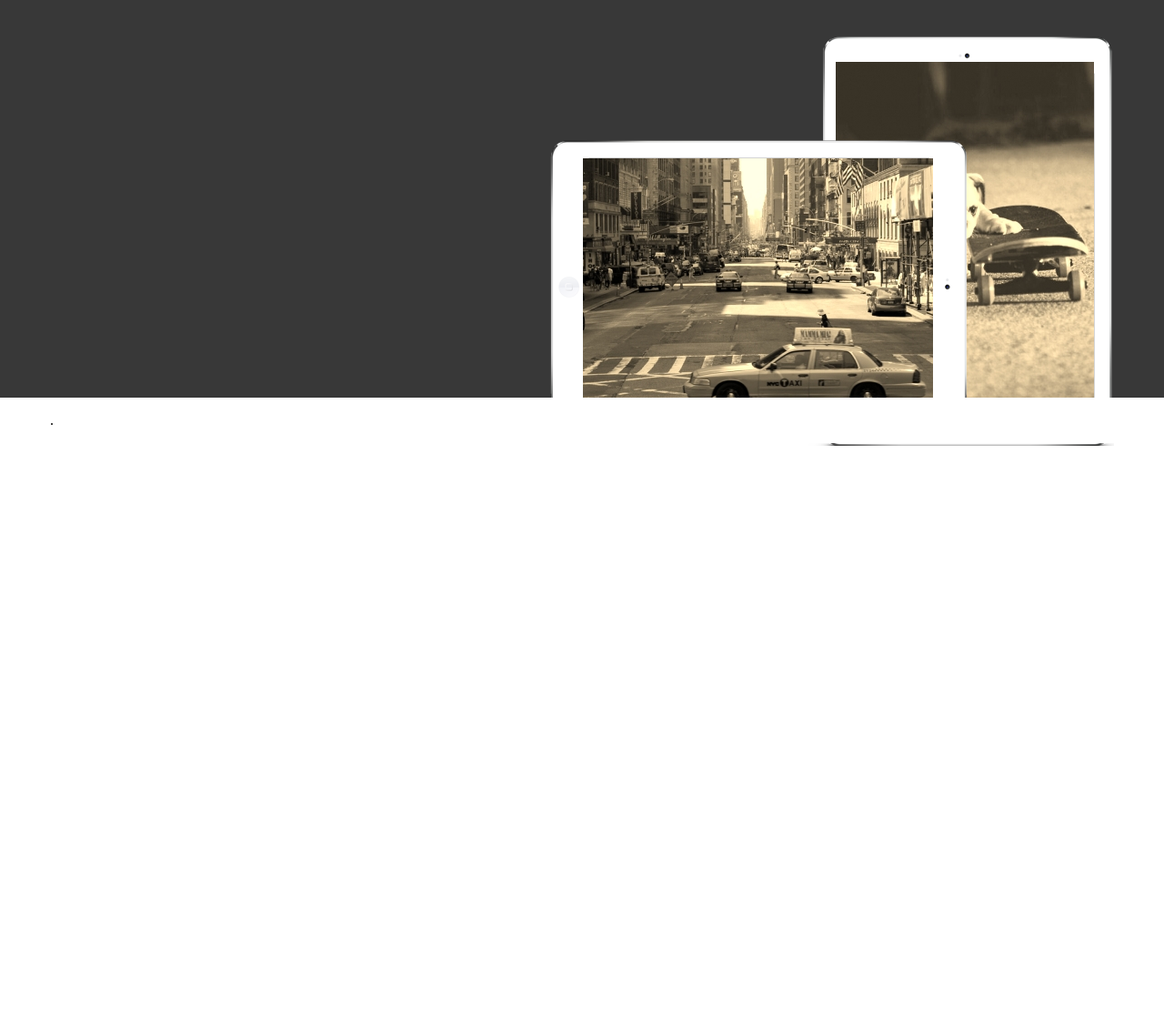
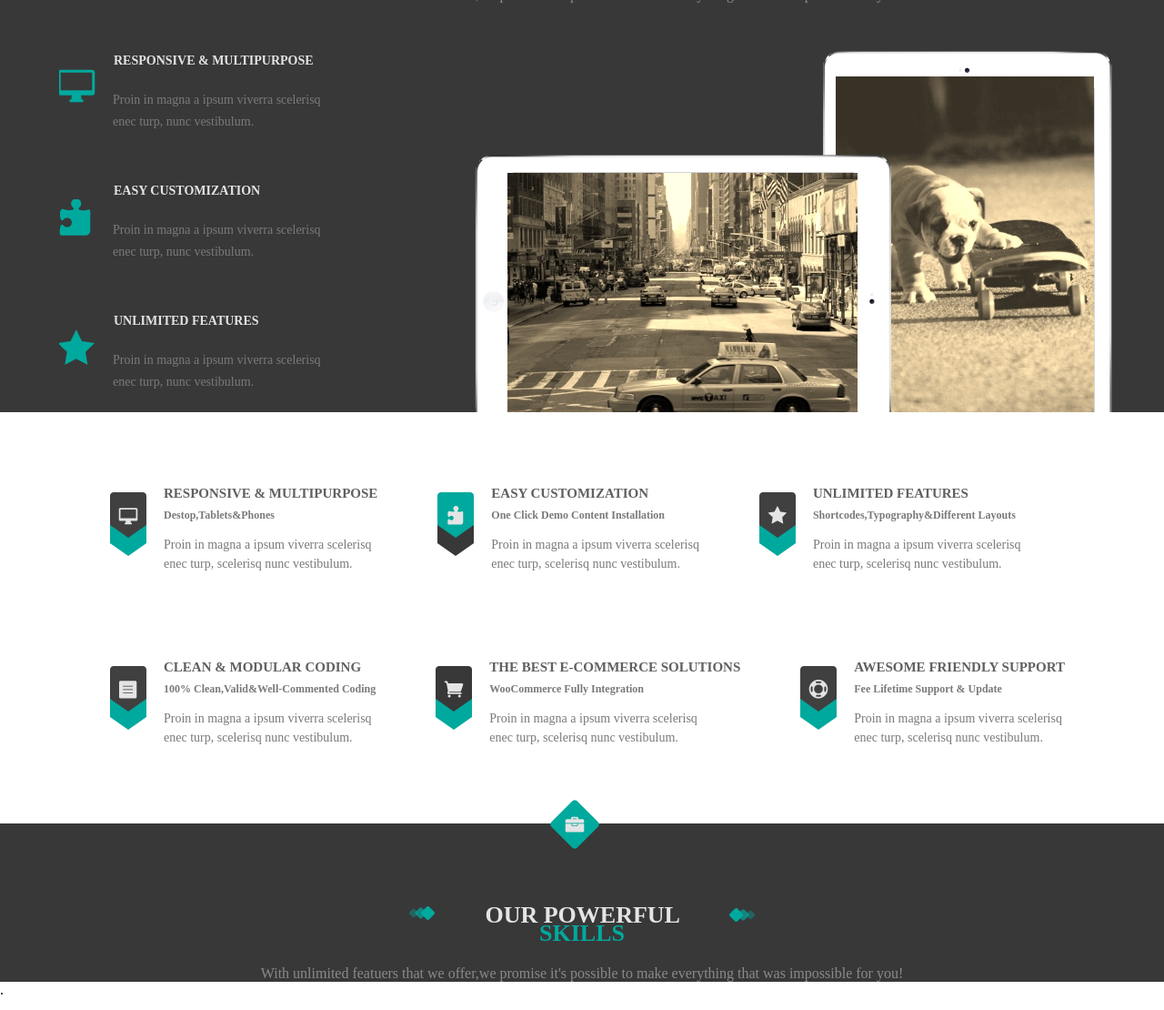
Before and after one commit to Crena/Startuprr-OnePage, a plain HTML site: page index.html in a window 1280 px wide. Shown: the part 1466-2576 px from the top of the page at 91% size. Before the commit the page ends 1956 px from the top, so only its background shows below. Drawn offline with Linux system fonts and the light colour scheme; a web font is replaced by a local one.

Commit message:
Amazing features items fixed and the more-features layer add

```diff
--- a/css/style.css
+++ b/css/style.css
@@ -29,7 +29,7 @@ body {
 .home-text h4 {
     font-size: 18px;
     font-family: "Raleway";
-    color: rgb(56, 56, 56);
+    color: #383838;
     text-transform: uppercase;
     margin: 0;
     text-align: center;
@@ -38,7 +38,7 @@ body {
 .home-text h1 {
     font-size: 64px;
     font-family: "Raleway";
-    color: rgb(56, 56, 56);
+    color:#383838;
     text-transform: uppercase;
     margin: 0;
     padding: 2px;
@@ -49,7 +49,7 @@ body {
     font-family: "Raleway";
     color: #e4e4e4;
     border-radius: 4px;
-    background-color: rgb(51, 51, 51);
+    background-color: #333333;
     width: 622px;
     box-sizing: border-box;
     padding: 10px;
@@ -64,7 +64,7 @@ body {
 .start-doing h3 {
     font-size: 26px;
     font-family: "Raleway";
-    color: rgb(56, 56, 56);
+    color: #383838;
     text-transform: uppercase;
     line-height: 0.769;
     margin: 0;
@@ -191,7 +191,7 @@ header {
     display: inline-block;
     margin-top: 33px;
     position: relative;
-    max-width: 25%;
+    max-width: 26%;
 }
 
 .title h3:before {
@@ -225,7 +225,7 @@ header {
     height: 13px;
     display: inline-block;
     margin-top: 38px;
-    width: 33%;
+    width: 32%;
     background-size: 100% auto;
     margin-right: 40px;
     box-sizing: border-box;
@@ -236,7 +236,7 @@ header {
     background-repeat: no-repeat;
     height: 13px;
     display: inline-block;
-    width: 33%;
+    width: 32%;
     margin-left: 30px;
     float: right;
     margin-top: 40px;
@@ -245,7 +245,7 @@ header {
 .title-p {
     font-size: 16px;
     font-family: "Raleway";
-    color: rgb(138, 138, 138);
+    color:#8a8a8a;
     line-height: 1;
     text-align: center;
     margin: 0;
@@ -260,7 +260,7 @@ header {
 .we-offer h3 {
     font-size: 14px;
     font-family: "Raleway";
-    color: rgb(96, 96, 96);
+    color: #606060;
     font-weight: bold;
     text-transform: uppercase;
     text-align: center;
@@ -269,7 +269,7 @@ header {
 .we-offer p {
     font-size: 14px;
     font-family: "Raleway";
-    color: rgb(122, 122, 122);
+    color: #7a7a7a;
     line-height: 1.714;
     text-align: center;
 }
@@ -319,48 +319,151 @@ header {
 }
 
 .white {
-
     color: #e4e4e4;
 }
 
 .landscape {
     background-image: url(../images/iPad-Air-Silver1.png);
-        width: 480px;
+    width: 480px;
     height: 325px;
     position: relative;
     z-index: 2;
-    left: 531px;
+    left: 97px;
     top: 167px;
+    float: right;
 }
 
 .landscape img {
     box-sizing: border-box;
     padding-left: 55px;
     padding-top: 20px;
-
 }
 
 .portant {
     background-image: url(../images/iPad-Air-Silver.png);
-       width: 339px;
+    width: 339px;
     height: 450px;
     position: relative;
     z-index: 1;
-  	float: right;
+    float: right;
     left: 0px;
     top: 53px;
 }
+
 .portant img {
     box-sizing: border-box;
     padding-left: 33px;
     padding-top: 28px;
+}
 
+.features-item {
+
+    float: left;
+    clear: left;
+    padding-left: 10px;
+}
+
+.item {
+    padding-top: 33px;
 
 }
-.more-features{
-	float: left;
+
+.item h4 {
+    font-size: 14px;
+    font-family: "Raleway";
+    color: #e4e4e4;
+    font-weight: bold;
+    text-transform: uppercase;
+    text-align: left;
+    margin: 0;
+    padding: 23px 60px;
+}
+
+.item p {
+    font-size: 14px;
+    font-family: "Raleway";
+    color: #7a7a7a;
+    line-height: 1.714;
+    text-align: left;
+    margin: 0;
+    box-sizing: border-box;
+    padding-left: 59px;
+}
+
+.item img {
+    float: left;
+    clear: left;
+    padding-top: 40px;
+}
+
+.more-features {
+    float: left;
     background-color: white;
     width: 100%;
     position: relative;
     z-index: 4;
+    padding-bottom: 70px;
 }
+
+
+
+.more-item {
+    float: left;
+    padding-left: 66px;
+    padding-top: 48px;
+
+}
+
+.more-item h3 {
+    font-size: 15px;
+    font-family: "Raleway";
+    color: #606060;
+    font-weight: bold;
+    text-transform: uppercase;
+    text-align: left;
+    box-sizing: border-box;
+    padding-left: 59px;
+    padding-top: 33px;
+    margin: 0px;
+
+}
+
+.more-item h4 {
+    font-size: 12px;
+    font-family: "Raleway";
+    color: #7a7a7a;
+    text-align: left;
+    margin: 0;
+    box-sizing: border-box;
+    padding-left: 59px;
+    padding-top: 8px;
+}
+
+.more-item p {
+    font-size: 14px;
+    font-family: "Raleway";
+    color: #7a7a7a;
+    line-height: 1.5;
+    box-sizing: border-box;
+    padding-left: 59px;
+
+}
+
+.more-item img {
+    float: left;
+    clear: left;
+    padding-top: 40px;
+}
+
+.skills {
+    background-color: #383838;
+    float: left;
+    width: 100%;
+}
+
+.section {
+    position: relative;
+    z-index: 5;
+    left: 550px;
+    bottom: 26px;
+}
--- a/index.html
+++ b/index.html
@@ -102,20 +102,93 @@
             <div class="landscape">
                 <img src="images/landscape-1.png">
             </div>
+            <div class="features-item">
+                <div class="item">
+                    <img src="images/left_img-1.png">
+                    <h4>responsive & multipurpose</h4>
+                    <p>Proin in magna a ipsum viverra scelerisq</br>enec turp, nunc vestibulum.</p>
+                </div>
+                <div class="item"><img src="images/left_img-2.png">
+                    <h4>easy customization</h4>
+                    <p>Proin in magna a ipsum viverra scelerisq</br>enec turp,
+                        nunc vestibulum.</p>
+                </div>
+                <div class="item"><img src="images/left_img-3.png">
+                    <h4>unlimited features</h4>
+                    <p>Proin in magna a ipsum viverra scelerisq</br>enec turp,
+                        nunc vestibulum.</p>
+                </div>
+            </div>
+    </section>
+    <section class="more-features">
+        <div class="container">
+            <div class="more-item">
+                <img src="images/more_icon-1.png">
+                <h3>responsive & multipurpose</h3>
+                <h4>Destop,Tablets&Phones</h4>
+                <p>Proin in magna a ipsum viverra scelerisq</br>enec turp, scelerisq
+                    nunc vestibulum.</p>
+            </div>
+            <div class="more-item">
+                <img src="images/more_icon-2.png">
+                <h3>easy customization</h3>
+                <h4>One Click Demo Content Installation </h4>
+                <p>Proin in magna a ipsum viverra scelerisq</br>enec turp, scelerisq
+                    nunc vestibulum.</p>
+            </div>
+            <div class="more-item">
+                <img src="images/more_icon-3.png">
+                <h3>unlimited features</h3>
+                <h4>Shortcodes,Typography&Different Layouts </h4>
+                <p>Proin in magna a ipsum viverra scelerisq</br>enec turp, scelerisq
+                    nunc vestibulum.</p>
+            </div>
+            <div class="more-item">
+                <img src="images/more_icon-4.png">
+                <h3>clean & modular coding</h3>
+                <h4>100% Clean,Valid&Well-Commented Coding</h4>
+                <p>Proin in magna a ipsum viverra scelerisq</br>enec turp, scelerisq
+                    nunc vestibulum.</p>
+            </div>
+            <div class="more-item">
+                <img src="images/more_icon-5.png">
+                <h3>the best e-commerce solutions</h3>
+                <h4>WooCommerce Fully Integration</h4>
+                <p>Proin in magna a ipsum viverra scelerisq</br>enec turp, scelerisq
+                    nunc vestibulum.</p>
+            </div>
+            <div class="more-item">
+                <img src="images/more_icon-6.png">
+                <h3>awesome friendly support</h3>
+                <h4>Fee Lifetime Support & Update</h4>
+                <p>Proin in magna a ipsum viverra scelerisq</br>enec turp, scelerisq
+                    nunc vestibulum.</p>
+            </div>
+        </div>
+    </section>
+    <section class="skills">
+    	 <div class="container">
+    	 	 <img class="section" src="images/section-icon.png">
+    	 	 <div class="title">
+                <h3><span class="white">our powerful</span> <span class="green-color">skills</span></h3>
+                <p class="title-p">With unlimited featuers that we offer,we promise it's possible to make everything that was impossible for you!</p>
+            </div>
+
+    	 </div>
+
+    </section>
 
 
 
-        </div>
-    </section>
+    <p>.</p>
 
-    <section class="more-features">
+    <p>.</p>
 
-    	 <div class="container">
-    	 	<p> .</p>
-    	 </div>
-
-
-    </section>
+    <p>.</p>
+    <p>.</p>
+    <p>.</p>
+    <p>.</p>
+    <p>.</p>
 </body>
 
 </html>
```
Also changed, not shown: images/more_icon-1.png (added), images/more_icon-2.png (added), images/more_icon-3.png (added), images/more_icon-4.png (added), images/more_icon-5.png (added), images/more_icon-6.png (added), images/nature.png (deleted), images/section-icon.png (added).
